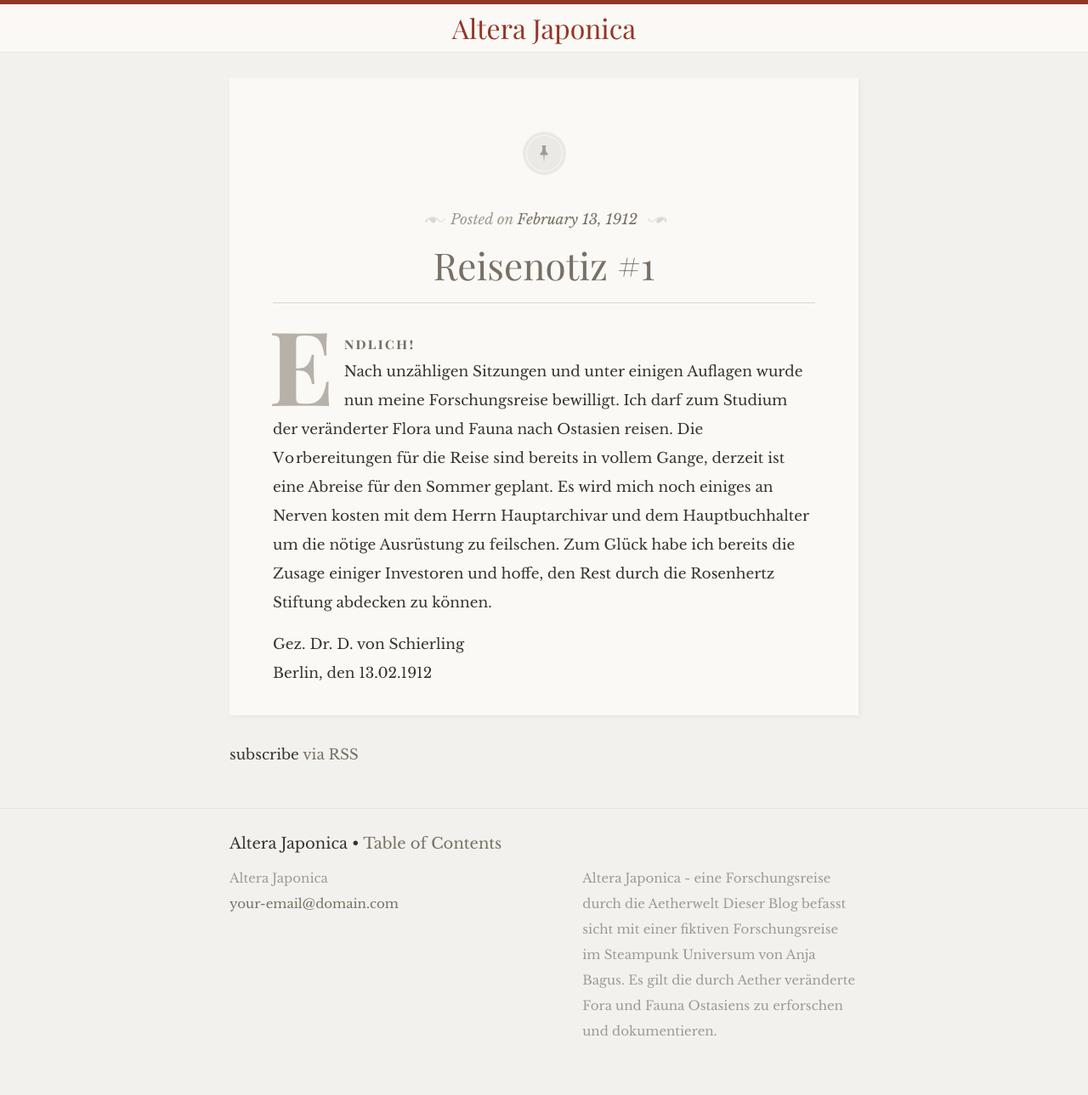
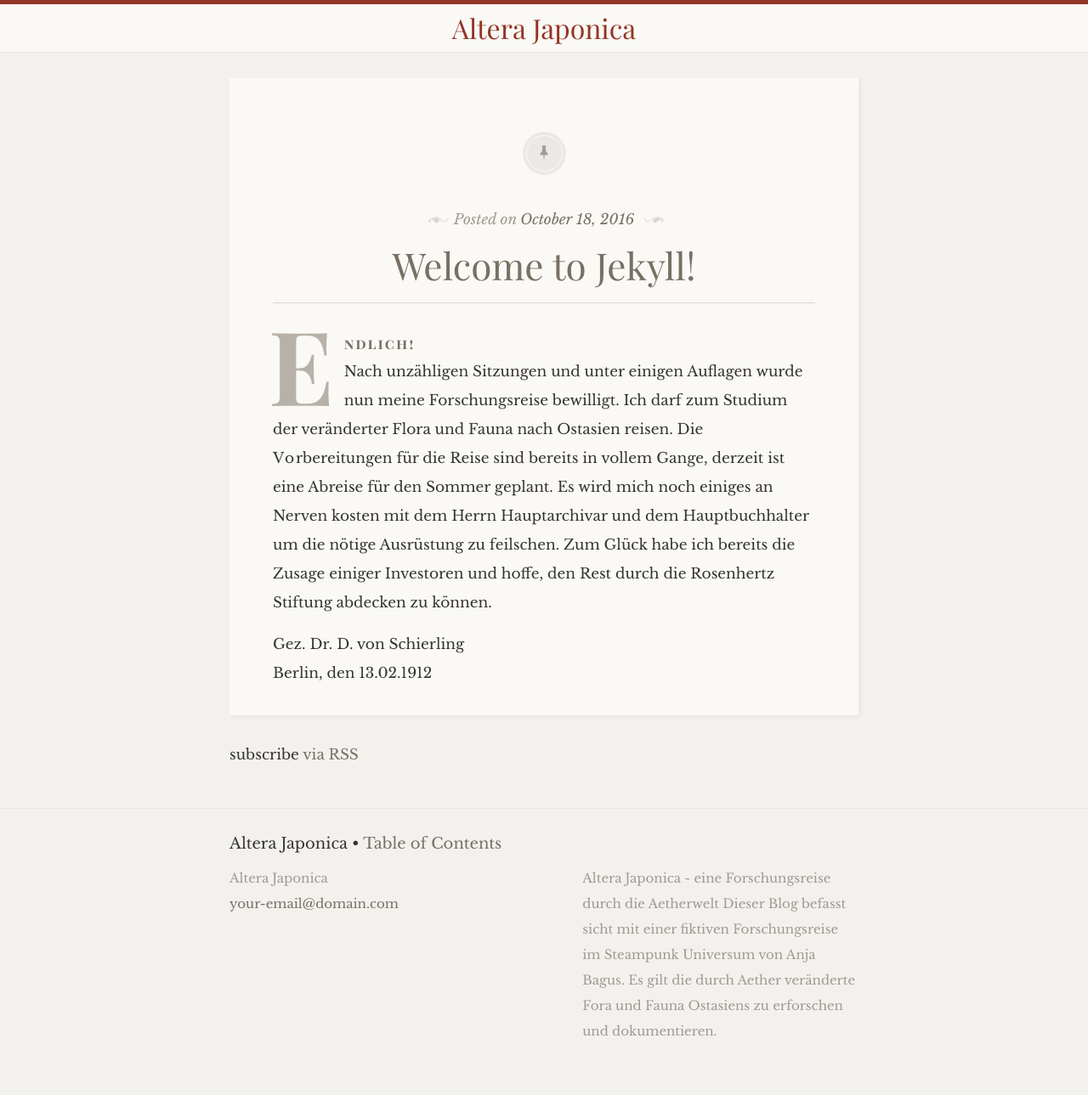
Before and after one commit to Tala/AlteraJaponica, a Jekyll site: the page built from index.html, in a window 1280 px wide. Shown: the whole page at 85% size. Built offline with Jekyll 4.4.1, drawn with Linux system fonts in a browser that asks for light colours; some web fonts are replaced.

Commit message:
Update 1912-02-13-Reisenotiz-#1.markdown

```diff
--- a/_posts/1912-02-13-Reisenotiz-#1.markdown
+++ b/_posts/1912-02-13-Reisenotiz-#1.markdown
@@ -1,3 +1,10 @@
+---
+layout: post
+title:  "Welcome to Jekyll!"
+date:   2016-10-18 16:48:38 +0200
+categories: jekyll update
+---
+
 Endlich!
 Nach unzähligen Sitzungen und unter einigen Auflagen wurde nun meine Forschungsreise bewilligt. Ich darf zum Studium der veränderter Flora und Fauna nach Ostasien reisen. Die Vorbereitungen für die Reise sind bereits in vollem Gange, derzeit ist eine Abreise für den Sommer geplant. Es wird mich noch einiges an Nerven kosten mit dem Herrn Hauptarchivar und dem Hauptbuchhalter um die nötige Ausrüstung zu feilschen. Zum Glück habe ich bereits die Zusage einiger Investoren und hoffe, den Rest durch die Rosenhertz Stiftung abdecken zu können.
 
```
